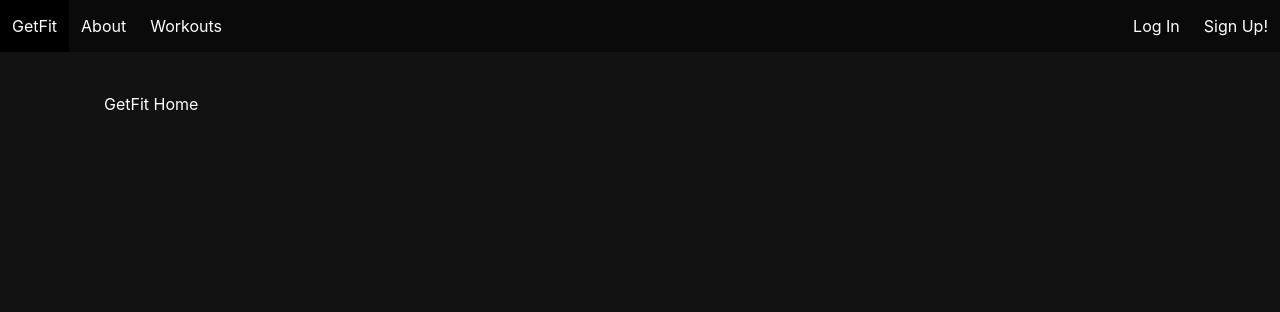
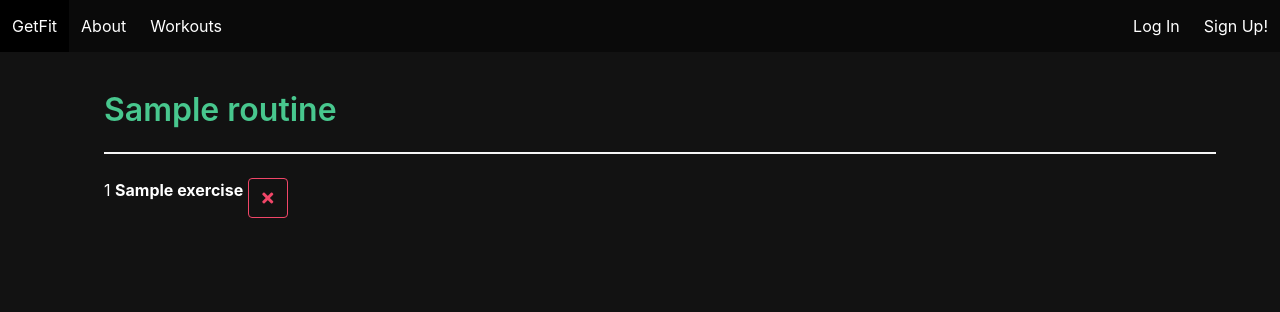
Before and after one commit to saybeeali/Get-Fit, a Django app: page / in a window 1280 px wide. Shown: the top 312 px of the page. Run offline with Django 4.2, Linux system fonts and the light colour scheme; tables that the repository leaves empty hold one stand-in row (values such as "Sample post").

Commit message:
got routines to work with delete and create route, now i gotta work on fixing tabs and styling

```diff
--- a/main_app/static/scripts/main.js
+++ b/main_app/static/scripts/main.js
@@ -3,3 +3,7 @@ $(".navbar-burger").click(function () {
     $(".navbar-burger").toggleClass("is-active");
     $(".navbar-menu").toggleClass("is-active");
   });
+
+  $(".dropdown").click(function (event) {
+    $(this).toggleClass("is-active");
+  });
--- a/main_app/static/styles/main.css
+++ b/main_app/static/styles/main.css
@@ -90,7 +90,7 @@ body {
     width: 100%;
     padding: 10px;
     display: grid;
-    grid-template-columns: 0.1fr 3fr 1fr;
+    grid-template-columns: 0.1fr 3fr 0.5fr 1fr;
     border-radius: 5px;
 }
 
--- a/main_app/templates/home.html
+++ b/main_app/templates/home.html
@@ -1,4 +1,32 @@
 {% extends 'base.html' %}
 {% block content %}
-<h1>GetFit Home</h1>
+<div class="home__routines">
+    {% for routine in routines %}
+
+        <div class="routine mb-5">
+            <h3 class="title is-3 has-text-success">{{routine.title}}</h3>
+            <hr />
+
+            {% for exercise in routine.exercises.all %}
+
+                <div class="exercise">
+                    <span>{{forloop.counter}}</span>
+                    <span><b>{{exercise.name}}</b></span>
+                    <span>
+
+                        <a href="{% url 'routine_exercise_assoc' routine.pk exercise.pk %}?assoc=remove" class="button is-danger is-outlined">
+                        <span class="icon is-small">
+                            <i class="fas fa-times"></i>
+                        </span>
+                        </a>
+                    </span>
+
+                </div>
+
+            {% endfor %}
+        </div>
+    {% empty %}
+        <div class="playlist mb-5">"There are no exercises in this routine"</div>
+    {% endfor %}
+</div>
 {% endblock %}
--- a/main_app/urls.py
+++ b/main_app/urls.py
@@ -11,6 +11,7 @@ urlpatterns = [
     path('workouts/<int:pk>/',views.BodypartDetail.as_view(), name='workout_detail'),
     path('workout/<int:pk>/update', views.BodypartUpdate.as_view(), name='workout_update'),
     path('workout/<int:pk>/delete', views.BodypartDelete.as_view(), name='workout_delete'),
+    path('routines/<int:pk>/exercise/<int:exercise_pk>/', views.RoutineExerciseAssoc.as_view(), name='routine_exercise_assoc'),
     path('accounts/signup/', views.Signup.as_view(), name='signup'),
 
 
--- a/main_app/views.py
+++ b/main_app/views.py
@@ -5,7 +5,7 @@ from django.views.generic.edit import CreateView
 from django.views.generic import DetailView
 from django.views.generic.edit import CreateView, UpdateView , DeleteView
 # from .models import Workout
-from .models import Bodypart
+from .models import Bodypart, Exercise, Routine
 # login
 from django.contrib.auth import login
 from django.contrib.auth.forms import UserCreationForm
@@ -18,6 +18,12 @@ from django.utils.decorators import method_decorator
 
 class Home(TemplateView):
     template_name = "home.html"
+    def get_context_data(self, **kwargs):
+        context = super().get_context_data(**kwargs)
+        context["routines"] = Routine.objects.all()
+        return context
+
+
 
 class Signup(View):
     def get(self, request):
@@ -40,23 +46,6 @@ class About(TemplateView):
 
 
 
-# @method_decorator(login_required, name='dispatch')
-# class WorkoutList(TemplateView):
-#     template_name = 'workout_list.html'
-
-#     def get_context_data(self, **kwargs):
-#         context = super().get_context_data(**kwargs)
-#         # to get the query parameter we have to acccess it in the request.GET dictionary object
-#         name = self.request.GET.get("name")
-#         # If a query exists we will filter by name
-#         if name != None:
-#             # .filter is the sql WHERE statement and name__icontains is doing a search for any name that contains the query param
-#             context["workouts"] = Workout.objects.filter(name__icontains=name)
-#         else:
-#             context["workouts"] = Workout.objects.all()
-#         return context
-
-
 
 @method_decorator(login_required, name='dispatch')
 class BodypartList(TemplateView):
@@ -75,11 +64,6 @@ class BodypartList(TemplateView):
         return context
 
 
-
-
-
-
-
 class BodypartCreate(CreateView):
     model = Bodypart
     fields = ['name', 'img', 'Benefits']
@@ -89,6 +73,13 @@ class BodypartCreate(CreateView):
 class BodypartDetail(DetailView):
     model = Bodypart
     template_name = 'workout_detail.html'
+
+    def get_context_data(self, **kwargs):
+        context = super().get_context_data(**kwargs)
+        context["routines"] = Routine.objects.all()
+        return context
+
+
 
 class BodypartUpdate(UpdateView):
     model = Bodypart
@@ -100,3 +91,20 @@ class BodypartDelete(DeleteView):
     model = Bodypart
     template_name = 'workout_delete_confirmation.html'
     success_url = '/workouts/'
+
+
+
+class RoutineExerciseAssoc(View):
+
+    def get(self, request, pk, exercise_pk):
+        # get the query param from the url
+        assoc = request.GET.get("assoc")
+        if assoc == "remove":
+            # get the playlist by the id and
+            # remove from the join table the given song_id
+            Routine.objects.get(pk=pk).exercises.remove(exercise_pk)
+        if assoc == "add":
+            # get the playlist by the id and
+            # add to the join table the given song_id
+            Routine.objects.get(pk=pk).exercises.add(exercise_pk)
+        return redirect('home')
```
Also changed, not shown: main_app/templates/workout_detail.html (+31 -0 lines).
